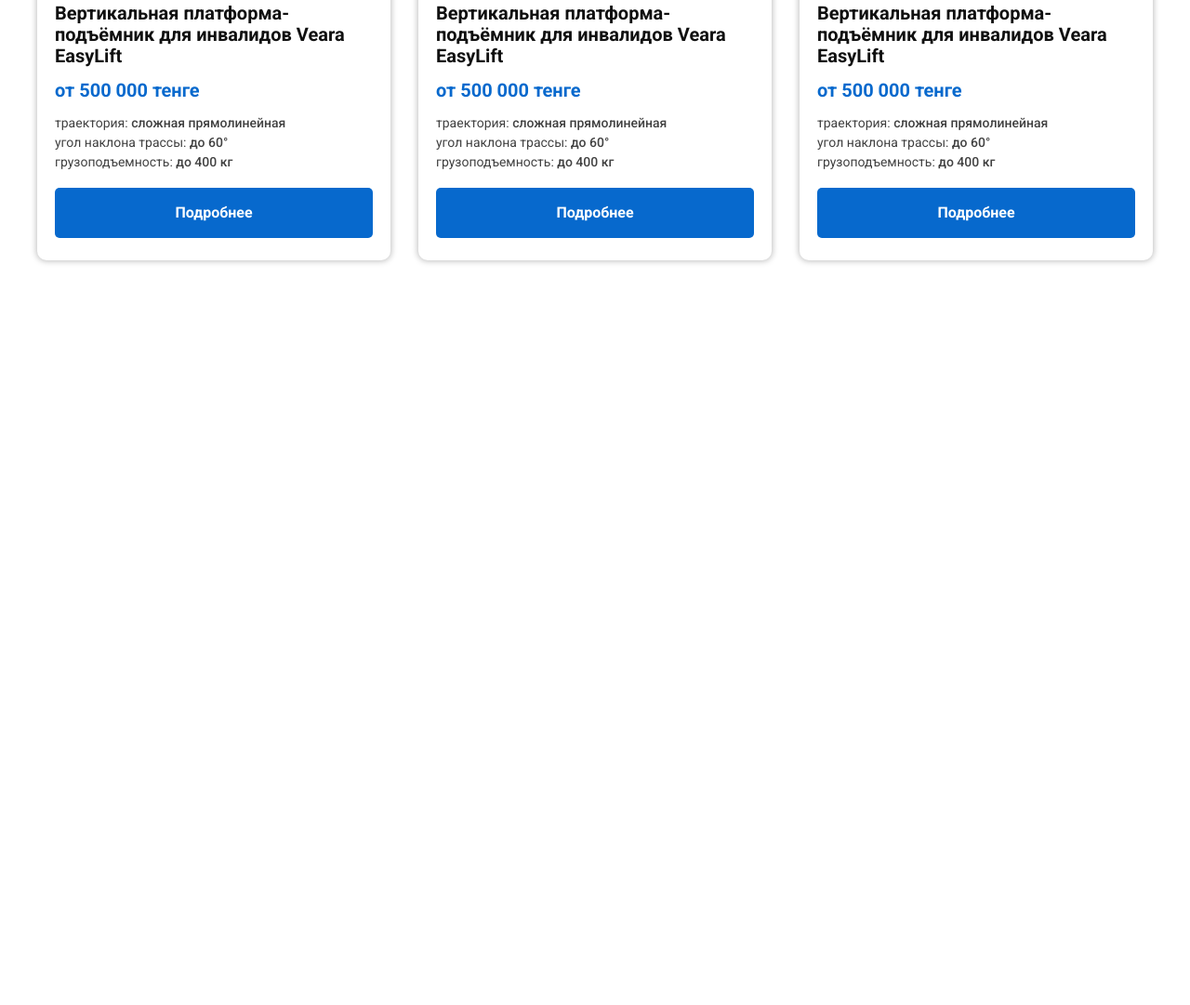
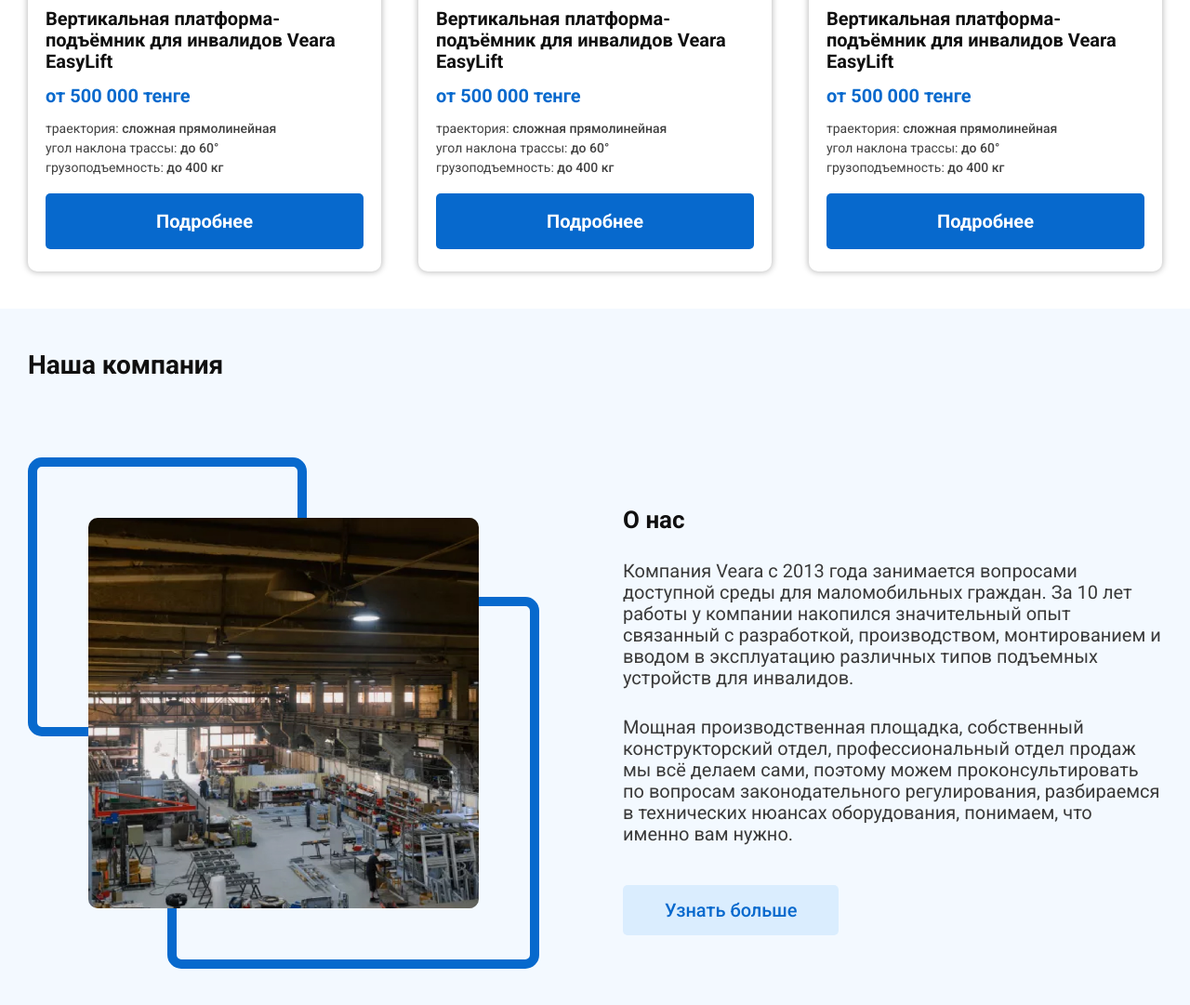
Before and after one commit to DaniilShest/EasyWay.kz, a plain HTML site: page index.html in a window 1280 px wide. Shown: the part 1261-2342 px from the top of the page at 93% size. Before the commit the page ends 1581 px from the top, so only its background shows below. Drawn offline with nearby package versions, Linux system fonts and the light colour scheme.

Commit message:
about-us

```diff
--- a/index.html
+++ b/index.html
@@ -341,6 +341,39 @@
             </div>
         </section>
 
+        <section class="section main-about">
+            <div class="container">
+                <div class="main-about__inner">
+                    <div class="main-about__title title">Наша компания</div>
+                    <div class="main-about__square main-about__square-1"></div>
+                    <div class="main-about__square main-about__square-2"></div>
+
+                    <div class="main-about__info">
+                        <img src="./img/main/about.jpg" alt="Наша компания" class="main-about__img">
+                        <div class="main-about__description">
+                            <div class="main-about__about">О нас</div>
+                            <p class="main-about__p">
+                                Компания Veara с 2013 года занимается вопросами доступной среды для
+                                маломобильных граждан. За 10 лет работы у компании накопился значительный опыт связанный
+                                с
+                                разработкой, производством, монтированием и вводом в эксплуатацию различных типов
+                                подъемных
+                                устройств для инвалидов.
+                            </p>
+                            <p class="main-about__p">
+                                Мощная производственная площадка, собственный конструкторский отдел, профессиональный
+                                отдел
+                                продаж мы всё делаем сами, поэтому можем проконсультировать по вопросам законодательного
+                                регулирования, разбираемся в технических нюансах оборудования, понимаем, что именно вам
+                                нужно.
+                            </p>
+                            <a href="#" class="main-about__btn btn-light">Узнать больше</a>
+                        </div>
+                    </div>
+                </div>
+            </div>
+        </section>
+
         <script src="https://cdn.jsdelivr.net/npm/swiper@8/swiper-bundle.min.js"></script>
         <script src="./js/index.js"></script>
 </body>
--- a/styles/_common.scss
+++ b/styles/_common.scss
@@ -14,7 +14,7 @@
 .container {
     max-width: 1240px;
     margin: 0 auto;
-    padding: 0 20px;
+    padding: 0 10px;
 
 }
 
@@ -39,8 +39,26 @@
     border-radius: 5px;
     transition: all .2s ease;
     font-weight: 700;
+    font-size: 20px;
 
     &:hover {
-        background-color: #075db3;
+        background-color: $lightbtn;
+        color: $primary;
     }
 }
+
+
+.btn-light {
+    font-weight: 500;
+    font-size: 20px;
+    color: $primary;
+    background: $lightbtn;
+    border-radius: 5px;
+    padding: 15px 45px;
+    transition: all .2s ease;
+
+    &:hover {
+        background: $primary;
+        color: #FFF;
+    }
+}
--- a/styles/_header.scss
+++ b/styles/_header.scss
@@ -30,18 +30,6 @@
 
         &:last-child {
             margin-right: 0px;
-        }
-    }
-
-    &__btn {
-        background-color: #0769CD;
-        padding: 15px 35px;
-        color: #FFF;
-        border-radius: 5px;
-        transition: all .2s ease;
-
-        &:hover {
-            background-color: #075db3;
         }
     }
 
--- a/styles/_main.scss
+++ b/styles/_main.scss
@@ -98,3 +98,77 @@
     }
 
 }
+
+
+.main-about {
+    background-color: #F3F9FF;
+    padding-bottom: 170px;
+
+    &__title {}
+
+    &__inner {
+        position: relative;
+    }
+
+    &__square {
+        background: transparent;
+        border-radius: 15px;
+        border: 10px solid $primary;
+        position: absolute;
+    }
+
+    &__square-1 {
+        width: 300px;
+        height: 300px;
+        top: 120px;
+    }
+
+    &__square-2 {
+        width: 400px;
+        height: 400px;
+        top: 270px;
+        left: 150px;
+    }
+
+    &__img {
+        width: 420px;
+        height: 420px;
+        object-fit: cover;
+        border-radius: 10px;
+        position: relative;
+        left: 65px;
+        z-index: 5;
+    }
+
+    &__info {
+        display: flex;
+        justify-content: space-between;
+        align-items: center;
+        padding-top: 100px;
+    }
+
+    &__description {
+        max-width: 580px;
+    }
+
+    &__about {
+        font-weight: 700;
+        font-size: 26px;
+        margin-bottom: 24px
+    }
+
+    &__p {
+        font-weight: 400;
+        font-size: 20px;
+        line-height: 23px;
+
+        color: $lightdark;
+
+        margin-bottom: 30px;
+
+        &:last-of-type {
+            margin-bottom: 55px;
+        }
+    }
+
+}
--- a/styles/_variables.scss
+++ b/styles/_variables.scss
@@ -1,5 +1,7 @@
 $dark: #101010;
+$lightdark: #3A3A3A;
 $light: #FFF;
 $primary: #0769CD;
 $secondary: #075db3;
 $borderlight: #e9e9e9;
+$lightbtn: #DAEDFE;
```
Also changed, not shown: img/main/about.jpg (added), styles/index.css.
